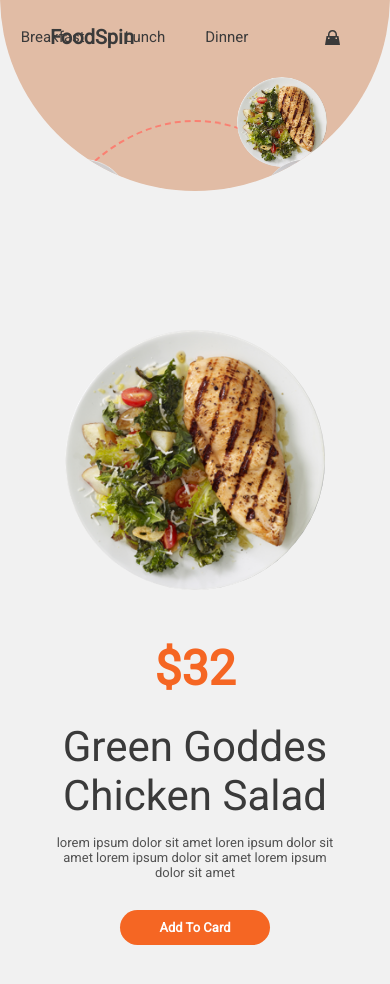
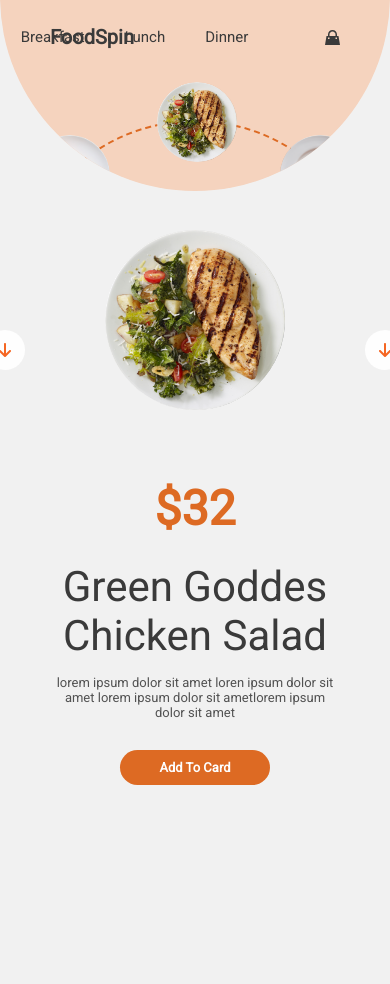
Before and after one commit to armanalz/foodpin, a React (Create React App) app: page / in a window 390 px wide. Shown: the top 984 px of the page. After the commit the page ends 844 px from the top, so only its background shows below. Built offline with nearby package versions, Linux system fonts and the light colour scheme.

Commit message:
adding color classes

```diff
--- a/src/components/Main.js
+++ b/src/components/Main.js
@@ -11,8 +11,16 @@ class Main extends Component {
         description: {
 
             price: [32,45,71,59,60,90,29,44],
-            title: ["green goddes chicken salad","ghorme","gheime","6andaz","ghoorzbij","kuiipala","khulabe","piazkhoroush"],
-            text: ["lorem ipsum dolor sit amet","lorem ipsum dolor sit amet","lorem ipsum dolor sit amet","lorem ipsum dolor sit amet","lorem ipsum dolor sit amet","lorem ipsum dolor sit amet","lorem ipsum dolor sit amet","lorem ipsum dolor sit amet"],
+            title: ["green goddes chicken salad","salmon with vegetables","creamy pasta with broccoli",
+                    "rigatoni with cheese","steak with vegetables","fresh carrot salad",
+                    "kentucky chicken","lasanga with ketchup"
+                   ],
+            text: ["lorem ipsum dolor sit amet","lorem ipsum dolor sit amet",
+                   "lorem ipsum dolor sit amet","lorem ipsum dolor sit amet",
+                   "lorem ipsum dolor sit amet","lorem ipsum dolor sit amet",
+                   "lorem ipsum dolor sit amet","lorem ipsum dolor sit amet"
+                  ],
+            color: ["pink","yellow","blue","green","violet","brown","aqua","magenta"]
 
         }
 
@@ -57,7 +65,9 @@ class Main extends Component {
         let bg = require(`../resources/img/img-${this.state.i}.png`)
 
         return (
+
             <main className="main">
+
                 <header className="header">
                     <h4 className="header_title">FoodSpin</h4>
                     <nav className="header_navigation">
@@ -67,9 +77,10 @@ class Main extends Component {
                     </nav>
                     <Icon name="icon-location-shopping"/>
                 </header>
-                <div className="carousel">
 
-                    <div className="carousel_circle"
+                <div className={`carousel ${this.state.description.color[this.state.i]}`}>
+
+                    <div className={`carousel_circle ${this.state.description.color[this.state.i]}`}
                          style ={{transform:`rotate(${this.state.rotate}deg)`}}
                     >
                         <div className="carousel_circle-item top"> </div>
@@ -88,12 +99,26 @@ class Main extends Component {
                 <div className="bottom-section">
 
                     <div className="description">
-                        <h1 className="description_price">${this.state.description.price[this.state.i]}</h1>
-                        <h2 className="description_title">{this.state.description.title[this.state.i]}</h2>
-                        <p className="description_text">lorem ipsum dolor sit amet loren ipsum dolor
-                                      sit amet lorem ipsum dolor sit amet {this.state.description.text[this.state.i]}
+                        <h1 className={`description_price
+                                        ${this.state.description.color[this.state.i]}`
+                                      }
+                        >
+                             ${this.state.description.price[this.state.i]}
+                        </h1>
+                        <h2 className="description_title">
+                            {this.state.description.title[this.state.i]}
+                        </h2>
+                        <p className="description_text">
+                            lorem ipsum dolor sit amet loren ipsum dolor
+                            sit amet lorem ipsum dolor sit amet
+                            {this.state.description.text[this.state.i]}
                          </p>
-                        <div className="description_button">add to card</div>
+                        <div className={`description_button
+                                         ${this.state.description.color[this.state.i]}`
+                                       }
+                        >
+                            add to card
+                        </div>
                     </div>
 
                     <div className="controller">
@@ -107,7 +132,10 @@ class Main extends Component {
                         </div>
 
                         <div className="controller_middle"
-                             style={{transform:`rotate(${this.state.circulate}deg)`,backgroundImage:`url(${bg})`}}
+                             style={{
+                                       transform:`rotate(${this.state.circulate}deg)`,
+                                       backgroundImage:`url(${bg})`
+                                    }}
                         >
 
                         </div>
@@ -120,9 +148,10 @@ class Main extends Component {
                             />
                         </div>
 
-                    </div>
+                    </div> {/* controller */}
 
                 </div>  {/* bottom-section */}
+
             </main>
         );
     }
--- a/src/resources/styles/css/styles.css
+++ b/src/resources/styles/css/styles.css
@@ -10,6 +10,9 @@
 html {
   box-sizing: border-box;
   font-size: 62.5%;
+}
+body {
+  background: #F1F1F1;
 }
 /*
 *
@@ -41,14 +44,8 @@ COLORS
 *
 */
 .main {
-  background: #F1F1F1;
   overflow: hidden;
   font-family: 'Roboto', sans-serif;
-}
-@media only screen and (max-width: 1080px) {
-  .main {
-    height: auto;
-  }
 }
 .header {
   display: flex;
@@ -80,7 +77,6 @@ COLORS
   text-transform: capitalize;
 }
 .carousel {
-  background: #E1BCA5;
   clip-path: circle(50vw at 70% -15vw);
   display: flex;
   justify-content: flex-end;
@@ -97,10 +93,35 @@ COLORS
     max-height: 55rem;
   }
 }
+.carousel.pink {
+  background: #f5d3be;
+}
+.carousel.yellow {
+  background: #f8f3aa;
+}
+.carousel.magenta {
+  background: #fac3dd;
+}
+.carousel.violet {
+  background: #f0bff6;
+}
+.carousel.brown {
+  background: #fac59f;
+}
+.carousel.green {
+  background: #a1faa9;
+}
+.carousel.aqua {
+  background: #aaf8eb;
+}
+.carousel.blue {
+  background: #bce1fa;
+}
 .carousel_circle {
   width: 56rem;
   height: 56rem;
-  border: dashed salmon 2px ;
+  border-style: dashed;
+  border-width: 2px;
   border-radius: 50%;
   margin: 12rem 11rem auto auto;
   position: relative;
@@ -113,6 +134,36 @@ COLORS
     margin: 12rem auto auto auto;
   }
 }
+@media only screen and (max-width: 650px) {
+  .carousel_circle {
+    width: 36rem;
+    height: 36rem;
+  }
+}
+.carousel_circle.pink {
+  border-color: #dd6a23;
+}
+.carousel_circle.yellow {
+  border-color: #ddd012;
+}
+.carousel_circle.magenta {
+  border-color: #ec1e80;
+}
+.carousel_circle.violet {
+  border-color: #cb23e0;
+}
+.carousel_circle.brown {
+  border-color: #db620b;
+}
+.carousel_circle.green {
+  border-color: #0cdd1f;
+}
+.carousel_circle.aqua {
+  border-color: #12ddbb;
+}
+.carousel_circle.blue {
+  border-color: #1697ee;
+}
 .carousel_circle-item {
   width: 9rem;
   height: 9rem;
@@ -121,45 +172,99 @@ COLORS
   background-repeat: no-repeat;
   background-size: cover;
 }
+@media only screen and (max-width: 650px) {
+  .carousel_circle-item {
+    width: 8rem;
+    height: 8rem;
+  }
+}
 .carousel_circle-item.top {
   top: -4.5rem;
   left: 23.5rem;
   background-image: url(../../img/img-0.png);
+}
+@media only screen and (max-width: 650px) {
+  .carousel_circle-item.top {
+    top: -4rem;
+    left: 14rem;
+  }
 }
 .carousel_circle-item.top-left {
   top: 3.7rem;
   left: 3.7rem;
   background-image: url(../../img/img-1.png);
 }
+@media only screen and (max-width: 650px) {
+  .carousel_circle-item.top-left {
+    top: 1.27rem;
+    left: 1.27rem;
+  }
+}
 .carousel_circle-item.left {
   top: 23.5rem;
   left: -4.5rem;
   background-image: url(../../img/img-2.png);
+}
+@media only screen and (max-width: 650px) {
+  .carousel_circle-item.left {
+    left: -4rem;
+    top: 14rem;
+  }
 }
 .carousel_circle-item.bottom-left {
   bottom: 3.7rem;
   left: 3.7rem;
   background-image: url(../../img/img-3.png);
 }
+@media only screen and (max-width: 650px) {
+  .carousel_circle-item.bottom-left {
+    bottom: 1.27rem;
+    left: 1.27rem;
+  }
+}
 .carousel_circle-item.bottom {
   left: 23.5rem;
   bottom: -4.5rem;
   background-image: url(../../img/img-4.png);
+}
+@media only screen and (max-width: 650px) {
+  .carousel_circle-item.bottom {
+    bottom: -4rem;
+    left: 14rem;
+  }
 }
 .carousel_circle-item.bottom-right {
   bottom: 3.7rem;
   right: 3.7rem;
   background-image: url(../../img/img-5.png);
 }
+@media only screen and (max-width: 650px) {
+  .carousel_circle-item.bottom-right {
+    bottom: 1.27rem;
+    right: 1.27rem;
+  }
+}
 .carousel_circle-item.right {
   top: 23.5rem;
   right: -4.5rem;
   background-image: url(../../img/img-6.png);
 }
+@media only screen and (max-width: 650px) {
+  .carousel_circle-item.right {
+    right: -4rem;
+    top: 14rem;
+  }
+}
 .carousel_circle-item.top-right {
   top: 3.7rem;
   right: 3.7rem;
   background-image: url(../../img/img-7.png);
+}
+@media only screen and (max-width: 650px) {
+  .carousel_circle-item.top-right {
+    top: 1.27rem;
+    right: 1.27rem;
+  }
 }
 .bottom-section {
   display: flex;
@@ -187,7 +292,6 @@ COLORS
   }
 }
 .description_price {
-  color: #f56623;
   font-size: 4.8rem;
   margin: 0 0 2.5rem 0;
   font-weight: 600;
@@ -195,7 +299,32 @@ COLORS
 @media only screen and (max-width: 1080px) {
   .description_price {
     text-align: center;
+    margin: 2rem 0 2.5rem 0;
   }
+}
+.description_price.pink {
+  color: #dd6a23;
+}
+.description_price.yellow {
+  color: #ddd012;
+}
+.description_price.magenta {
+  color: #ec1e80;
+}
+.description_price.violet {
+  color: #cb23e0;
+}
+.description_price.brown {
+  color: #db620b;
+}
+.description_price.green {
+  color: #0cdd1f;
+}
+.description_price.aqua {
+  color: #12ddbb;
+}
+.description_price.blue {
+  color: #1697ee;
 }
 .description_title {
   font-size: 4.2rem;
@@ -224,7 +353,6 @@ COLORS
 .description_button {
   width: 15rem;
   border-radius: 10rem;
-  background: #f56623;
   color: #fefefe;
   text-transform: capitalize;
   font-size: 1.3rem;
@@ -233,6 +361,30 @@ COLORS
   display: flex;
   justify-content: center;
   align-items: center;
+}
+.description_button.pink {
+  background: #dd6a23;
+}
+.description_button.yellow {
+  background: #ddd012;
+}
+.description_button.magenta {
+  background: #ec1e80;
+}
+.description_button.violet {
+  background: #cb23e0;
+}
+.description_button.brown {
+  background: #db620b;
+}
+.description_button.green {
+  background: #0cdd1f;
+}
+.description_button.aqua {
+  background: #12ddbb;
+}
+.description_button.blue {
+  background: #1697ee;
 }
 .controller {
   display: flex;
@@ -244,6 +396,11 @@ COLORS
   .controller {
     justify-content: center;
     margin: -22rem 0 0 0;
+  }
+}
+@media only screen and (max-width: 650px) {
+  .controller {
+    margin: -25rem 0 0 0;
   }
 }
 .controller_arrow {
@@ -258,6 +415,11 @@ COLORS
   cursor: pointer;
   transition: all 0.3s;
 }
+@media only screen and (max-width: 650px) {
+  .controller_arrow {
+    margin-top: 10rem;
+  }
+}
 .controller_arrow:hover {
   box-shadow: -2px 2px 15px -3px #525252;
 }
@@ -267,8 +429,18 @@ COLORS
 .controller_arrow.left {
   margin-right: 13rem;
 }
+@media only screen and (max-width: 650px) {
+  .controller_arrow.left {
+    margin-right: 8rem;
+  }
+}
 .controller_arrow.right {
   margin-left: 13rem;
+}
+@media only screen and (max-width: 650px) {
+  .controller_arrow.right {
+    margin-left: 8rem;
+  }
 }
 .controller_middle {
   width: 26rem;
@@ -278,6 +450,12 @@ COLORS
   transition: all 0.5s;
   background-size: cover;
   background-repeat: no-repeat;
+}
+@media only screen and (max-width: 650px) {
+  .controller_middle {
+    width: 18rem;
+    height: 18rem;
+  }
 }
 .icon-location-shopping {
   width: 1.5rem;
--- a/src/resources/styles/less/base.less
+++ b/src/resources/styles/less/base.less
@@ -17,6 +17,12 @@ html {
     font-size: 62.5%;
 }
 
+body {
+
+    background: @bg-color;
+
+}
+
 /*
 *
 BREAK POINTS
@@ -24,7 +30,7 @@ BREAK POINTS
 */
 
 @xs: 48rem;
-@phone: 60rem;
+@phone: 650px;
 @tab-port: 90rem;
 @tab-land:1080px;
 
--- a/src/resources/styles/less/main.less
+++ b/src/resources/styles/less/main.less
@@ -1,14 +1,7 @@
 .main {
 
-    background: @bg-color;
     overflow: hidden;
     font-family: @main-font;
-
-    .responsive(@tab-land, {
-
-        height: auto;
-
-     });
 
 }
 
@@ -54,7 +47,6 @@
 
 .carousel {
 
-    background: @color-pink;
     clip-path:  circle(50vw at 70% -15vw);
     display: flex;
     justify-content: flex-end;
@@ -73,12 +65,54 @@
 
      });
 
+     &.pink {
+
+        background: @color-pink;
+
+     }
+
+     &.yellow {
+
+        background: @color-yellow;
+     }
+
+     &.magenta {
+
+        background: @color-magenta;
+     }
+
+     &.violet {
+
+        background: @color-violet;
+     }
+
+     &.brown {
+
+        background: @color-brown;
+     }
+
+     &.green {
+
+        background: @color-green;
+     }
+
+     &.aqua {
+
+        background: @color-aqua;
+     }
+
+     &.blue {
+
+        background: @color-blue;
+     }
+
 
     &_circle {
 
         width: 56rem;
         height: 56rem;
-        border: dashed salmon 2px ;
+        border-style: dashed;
+        border-width: 2px;
         border-radius: 50%;
         margin: 12rem 11rem auto auto;
         position: relative;
@@ -91,7 +125,55 @@
             margin:12rem auto auto auto;
 
 
-         });
+        });
+
+        .responsive(@phone, {
+
+            width: 36rem;
+            height: 36rem;
+
+        });
+
+        &.pink {
+
+            border-color: darken(@color-pink, 35%);
+
+        }
+
+        &.yellow {
+
+            border-color: darken(@color-yellow, 35%);
+        }
+
+        &.magenta {
+
+            border-color: darken(@color-magenta, 35%);
+        }
+
+        &.violet {
+
+            border-color: darken(@color-violet, 35%);
+        }
+
+        &.brown {
+
+            border-color: darken(@color-brown, 35%);
+        }
+
+        &.green {
+
+            border-color: darken(@color-green, 35%);
+        }
+
+        &.aqua {
+
+            border-color: darken(@color-aqua, 35%);
+        }
+
+        &.blue {
+
+            border-color: darken(@color-blue, 35%);
+         }
 
 
         &-item {
@@ -103,11 +185,25 @@
             background-repeat: no-repeat;
             background-size: cover;
 
+            .responsive(@phone, {
+
+                width: 8rem;
+                height: 8rem;
+
+            });
+
             &.top {
 
                 top: -4.5rem;
                 left: 23.5rem;
                 background-image: url(../../img/img-0.png);
+
+                .responsive(@phone, {
+
+                    top: -4rem;
+                    left: 14rem;
+
+                });
 
             }
 
@@ -117,6 +213,13 @@
                 left: 3.7rem;
                 background-image: url(../../img/img-1.png);
 
+                .responsive(@phone, {
+
+                    top: 1.27rem;
+                    left: 1.27rem;
+
+                });
+
             }
 
             &.left {
@@ -124,6 +227,13 @@
                 top: 23.5rem;
                 left: -4.5rem;
                 background-image: url(../../img/img-2.png);
+
+                .responsive(@phone, {
+
+                    left: -4rem;
+                    top: 14rem;
+
+                });
 
             }
 
@@ -133,6 +243,13 @@
                 left: 3.7rem;
                 background-image: url(../../img/img-3.png);
 
+                .responsive(@phone, {
+
+                    bottom: 1.27rem;
+                    left: 1.27rem;
+
+                });
+
             }
 
             &.bottom {
@@ -140,6 +257,13 @@
                 left: 23.5rem;
                 bottom: -4.5rem;
                 background-image: url(../../img/img-4.png);
+
+                .responsive(@phone, {
+
+                    bottom: -4rem;
+                    left: 14rem;
+
+                });
             }
 
             &.bottom-right {
@@ -147,6 +271,13 @@
                 bottom: 3.7rem;
                 right: 3.7rem;
                 background-image: url(../../img/img-5.png);
+
+                .responsive(@phone, {
+
+                    bottom: 1.27rem;
+                    right: 1.27rem;
+
+                });
             }
 
             &.right {
@@ -154,6 +285,13 @@
                 top: 23.5rem;
                 right: -4.5rem;
                 background-image: url(../../img/img-6.png);
+
+                .responsive(@phone, {
+
+                    right: -4rem;
+                    top: 14rem;
+
+                });
             }
 
             &.top-right {
@@ -161,6 +299,13 @@
                 top: 3.7rem;
                 right: 3.7rem;
                 background-image: url(../../img/img-7.png);
+
+                .responsive(@phone, {
+
+                    top: 1.27rem;
+                    right: 1.27rem;
+
+                });
             }
 
         }
@@ -202,7 +347,6 @@
 
     &_price {
 
-        color: @color-orange;
         font-size: 4.8rem;
         margin: 0 0 2.5rem 0;
         font-weight: 600;
@@ -210,8 +354,50 @@
         .responsive(@tab-land, {
 
           text-align: center;
+          margin: 2rem 0 2.5rem 0;
 
         });
+
+        &.pink {
+
+             color: darken(@color-pink, 35%);
+
+         }
+
+         &.yellow {
+
+             color: darken(@color-yellow, 35%);
+         }
+
+         &.magenta {
+
+             color: darken(@color-magenta, 35%);
+         }
+
+         &.violet {
+
+             color: darken(@color-violet, 35%);
+         }
+
+         &.brown {
+
+             color: darken(@color-brown, 35%);
+         }
+
+         &.green {
+
+             color: darken(@color-green, 35%);
+         }
+
+         &.aqua {
+
+             color: darken(@color-aqua, 35%);
+         }
+
+         &.blue {
+
+             color: darken(@color-blue, 35%);
+          }
 
     }
 
@@ -251,7 +437,6 @@
 
         width: 15rem;
         border-radius: 10rem;
-        background: @color-orange;
         color: @color-white;
         text-transform: capitalize;
         font-size: 1.3rem;
@@ -261,6 +446,47 @@
         justify-content: center;
         align-items: center;
 
+
+        &.pink {
+
+            background: darken(@color-pink, 35%);
+
+         }
+
+         &.yellow {
+
+            background: darken(@color-yellow, 35%);
+         }
+
+         &.magenta {
+
+            background: darken(@color-magenta, 35%);
+         }
+
+         &.violet {
+
+            background: darken(@color-violet, 35%);
+         }
+
+         &.brown {
+
+            background: darken(@color-brown, 35%);
+         }
+
+         &.green {
+
+            background: darken(@color-green, 35%);
+         }
+
+         &.aqua {
+
+            background: darken(@color-aqua, 35%);
+         }
+
+         &.blue {
+
+            background: darken(@color-blue, 35%);
+          }
 
     }
 }
@@ -280,6 +506,12 @@
 
      });
 
+    .responsive(@phone, {
+
+        margin: -25rem 0 0 0;
+
+    });
+
     &_arrow {
 
         background: @color-white;
@@ -292,6 +524,12 @@
         margin-top: 18rem;
         cursor: pointer;
         transition: all .3s;
+
+        .responsive(@phone, {
+
+            margin-top: 10rem;
+
+        });
 
         &:hover {
 
@@ -308,11 +546,24 @@
 
             margin-right: 13rem;
 
+            .responsive(@phone, {
+
+                margin-right: 8rem;
+
+            });
+
         }
 
         &.right {
 
             margin-left: 13rem;
+
+            .responsive(@phone, {
+
+                margin-left: 8rem;
+
+            });
+
 
         }
     }
@@ -328,6 +579,13 @@
         background-size: cover;
         background-repeat: no-repeat;
 
+        .responsive(@phone, {
+
+            width: 18rem;
+            height: 18rem;
+
+        });
+
     }
 
 }
```
Also changed, not shown: src/resources/styles/less/typography.less (+8 -1 lines).
